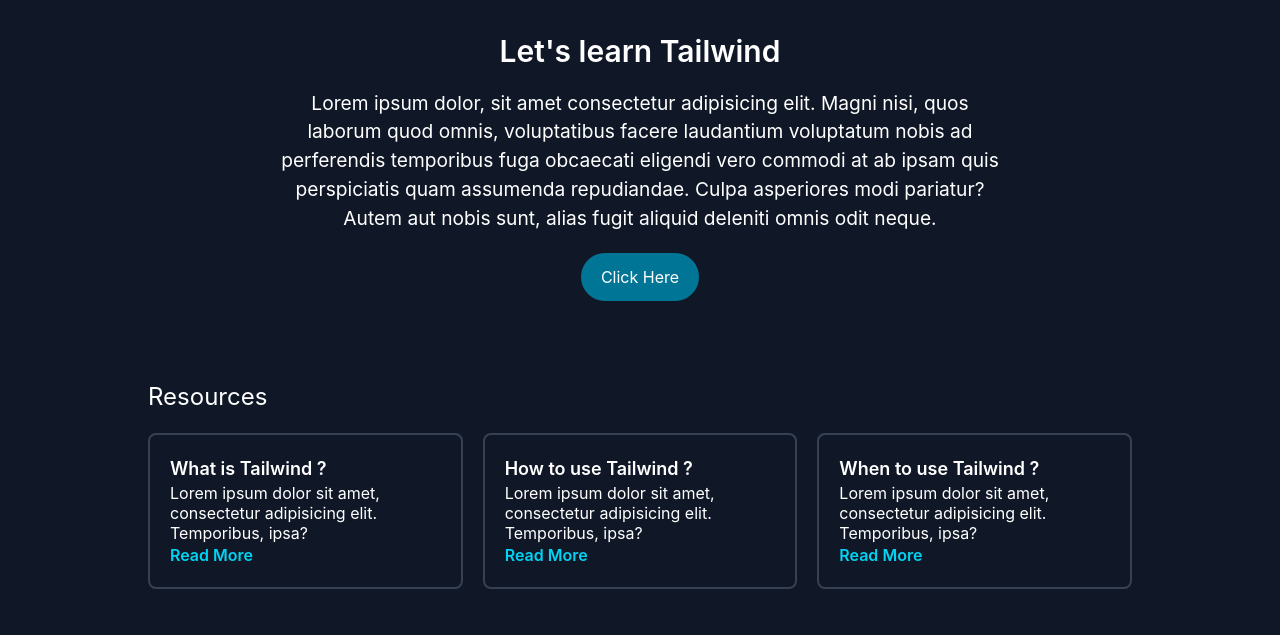
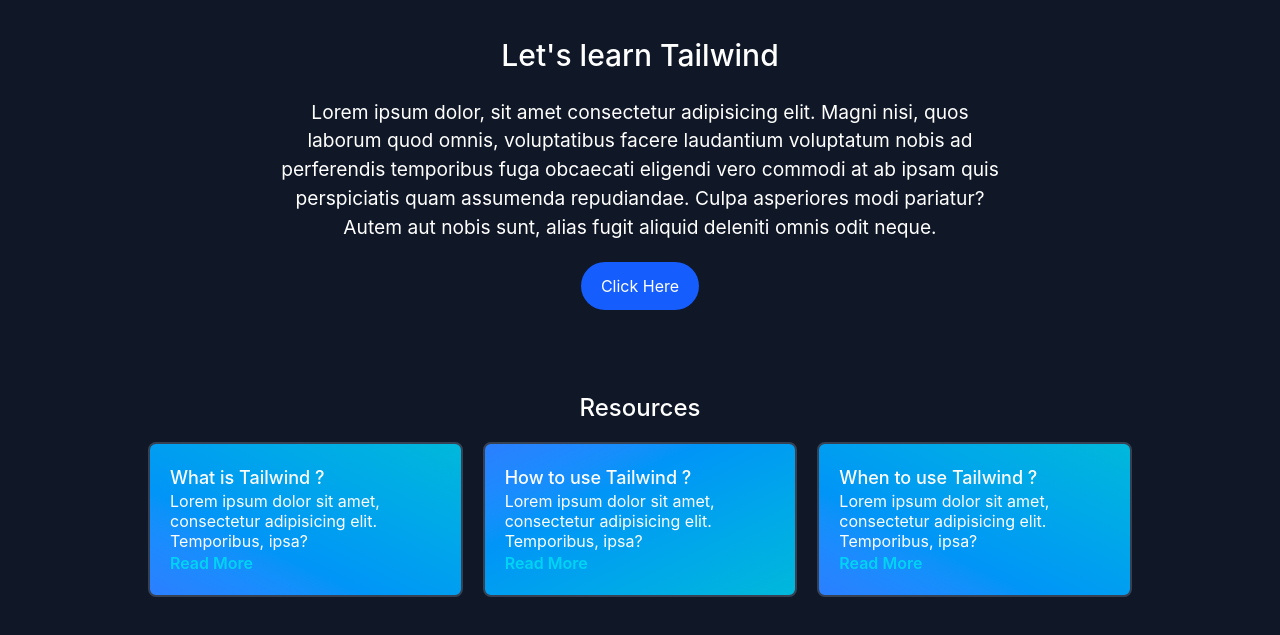
Before and after one commit to DevKumar2x/Tailwind-CSS, a website built with Vite: page index.html in a window 1280 px wide. Shown: the part 185-820 px from the top of the page. Built offline with nearby package versions, Linux system fonts and the light colour scheme.

Commit message:
@layer base , @layer components

```diff
--- a/index.html
+++ b/index.html
@@ -25,36 +25,36 @@
       <img src="/public/favicon.svg" alt="vite logo" class="w-20 mx-auto" />
 
       <div class="space-y-5">
-        <h1 class="text-3xl font-semibold">Let's learn Tailwind</h1>
+        <h1>Let's learn Tailwind</h1>
 
         <p class="text-[1.2rem]">
           Lorem ipsum dolor, sit amet consectetur adipisicing elit. Magni nisi, quos laborum quod omnis, voluptatibus facere laudantium voluptatum nobis ad perferendis temporibus fuga obcaecati eligendi vero commodi at ab ipsam quis perspiciatis quam assumenda repudiandae. Culpa asperiores modi pariatur? Autem aut nobis sunt, alias fugit aliquid deleniti omnis odit neque.
         </p>
 
-        <a href="" class="bg-cyan-700 inline-block py-3 px-5 rounded-full hover:bg-cyan-500 transition-colors">Click Here</a>
+        <a href="" class="button">Click Here</a>
       </div>
     </section>
 
-    <section class="max-w-3xl lg:max-w-5xl mx-auto px-5 py-10 space-y-5">
-      <h2 class="text-2xl">Resources</h2>
+    <section class="max-w-3xl lg:max-w-5xl mx-auto px-5 py-10 grid place-items-center gap-4">
+      <h2 class="col-span-full">Resources</h2>
 
       <div class="grid items-center gap-5 lg:grid-cols-3">
-        <div class="border-2 border-gray-700 p-5 rounded-lg hover:scale-105 transition-transform">
-          <h3 class="text-lg font-semibold">What is Tailwind ?</h3>
+        <div class="card">
+          <h3>What is Tailwind ?</h3>
           <p class="leading-5">Lorem ipsum dolor sit amet, consectetur adipisicing elit. Temporibus, ipsa?</p>
-          <a href="" class="font-semibold text-cyan-400">Read More</a>
+          <a href="" class="readmore">Read More</a>
         </div>
 
-        <div class="border-2 border-gray-700 p-5 rounded-lg hover:scale-105 transition-transform">
-          <h3 class="text-lg font-semibold">How to use Tailwind ?</h3>
+        <div class="card">
+          <h3>How to use Tailwind ?</h3>
           <p class="leading-5">Lorem ipsum dolor sit amet, consectetur adipisicing elit. Temporibus, ipsa?</p>
-          <a href="" class="font-semibold text-cyan-400">Read More</a>
+          <a href="" class="readmore">Read More</a>
         </div>
 
-        <div class="border-2 border-gray-700 p-5 rounded-lg hover:scale-105 transition-transform">
-          <h3 class="text-lg font-semibold"class="text-lg font-semibold">When to use Tailwind ?</h3>
+        <div class="card">
+          <h3>When to use Tailwind ?</h3>
           <p class="leading-5">Lorem ipsum dolor sit amet, consectetur adipisicing elit. Temporibus, ipsa?</p>
-          <a href="" class="font-semibold text-cyan-400">Read More</a>
+          <a href="" class="readmore">Read More</a>
         </div>
       </div>
     </section>
--- a/src/style.css
+++ b/src/style.css
@@ -1,6 +1,44 @@
 @import "tailwindcss";
 
-@utility nav-item {
-  @apply rounded-full px-4 py-2 transition-all duration-200;
-  @apply hover:-translate-y-0.5 hover:bg-cyan-600 hover:shadow-lg hover:shadow-cyan-500/20;
+.nav-item {
+  border-radius: 9999px;
+  padding: 0.5rem 1rem;
+  transition: transform 200ms ease, background-color 200ms ease, box-shadow 200ms ease;
 }
+
+.nav-item:hover {
+  transform: translateY(-2px);
+  background-color: #0891b2;
+  box-shadow: 0 10px 15px -3px rgba(34, 211, 238, 0.2);
+}
+
+@layer base {
+
+  h1 {
+    font-size: var(--text-3xl);
+    font-weight: 500;
+  }
+  h2 {
+    font-size: var(--text-2xl);
+    font-weight: 500;
+  }
+  h3{
+    font-size: var(--text-lg);
+    font-weight: 500;
+  }
+}
+
+@layer components {
+  .button{
+    @apply bg-blue-600 inline-block py-3 px-5 rounded-full hover:bg-blue-500 transition-colors;
+  }
+  .readmore{
+    @apply font-semibold text-cyan-400;
+  }
+}
+
+@layer components {
+  .card {
+    @apply border-2 border-gray-700 p-5 rounded-lg hover:scale-105 transition-transform bg-linear-to-bl even:bg-linear-to-tl from-cyan-500 to-blue-500;
+  }
+}
```
